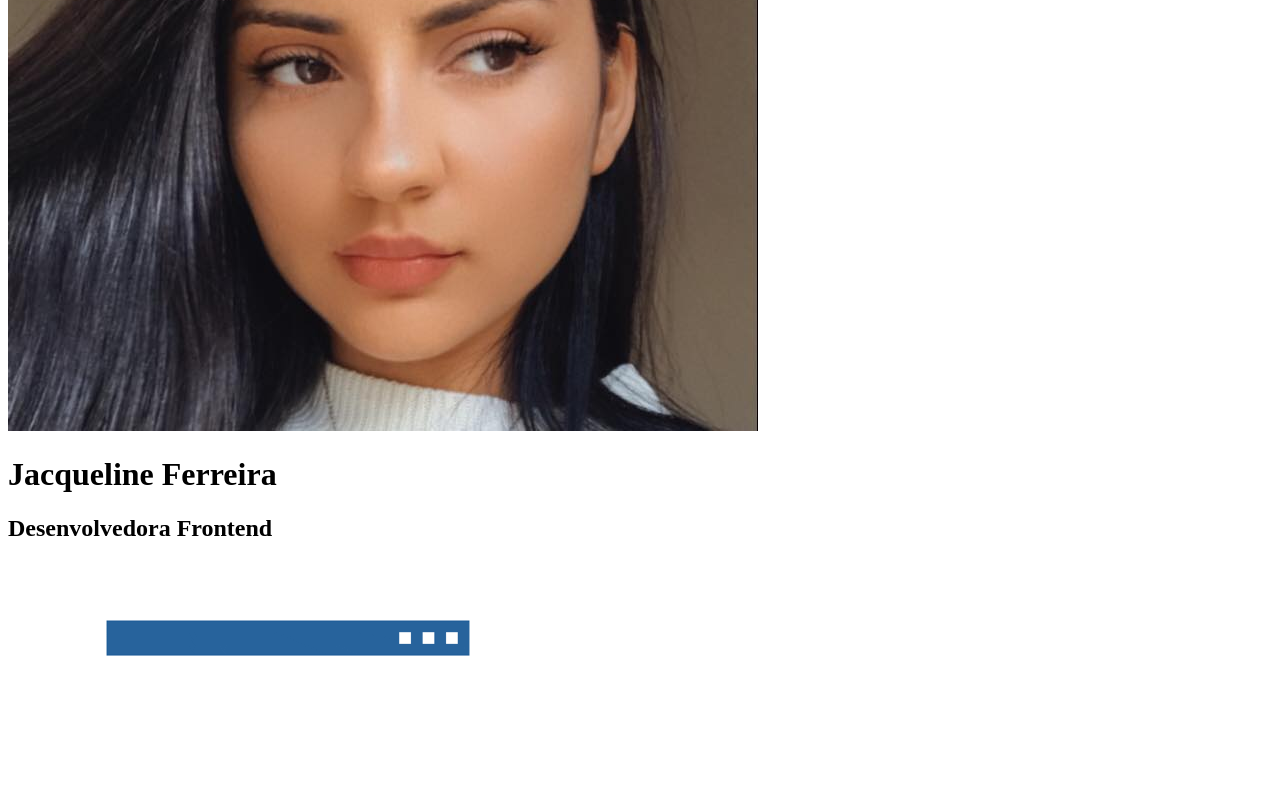
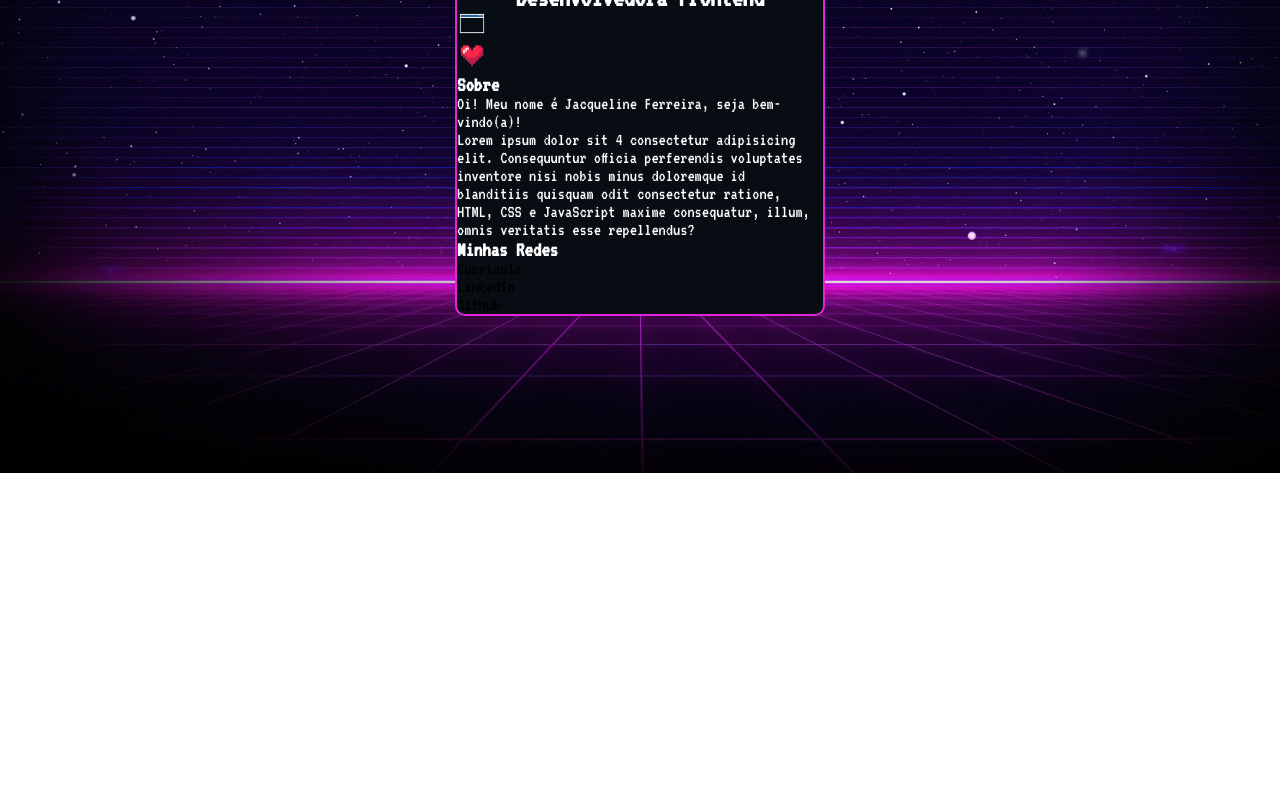
Before and after one commit to Jacqueline-dev/jacquecode, a plain HTML site: page index.html in a window 1280 px wide. Shown: the part 327-1138 px from the top of the page. After the commit the page ends 800 px from the top, so only its background shows below. Drawn offline with Linux system fonts and the light colour scheme.

Commit message:
estilizando com css

```diff
--- a/index.html
+++ b/index.html
@@ -9,7 +9,8 @@
   <link rel="preconnect" href="https://fonts.gstatic.com" crossorigin>
   <link href="https://fonts.googleapis.com/css2?family=VT323&display=swap" rel="stylesheet">
 
-  <link rel="stylesheet" href="assets/style.css">
+  <link rel="stylesheet" href="src/css/style.css">
+  <link rel="stylesheet" href="src/css/reset.css">
 
   <title>Jacque Dev</title>
 </head>
@@ -17,7 +18,7 @@
 
   <main class="cartao">
     <div class="minhas-informacoes">
-      <img src="src/imagens/foto-perfil.jpg" alt="foto de perfil">
+      <img src="src/imagens/foto-perfil.png" alt="foto de perfil">
       <h1 class="nome">Jacqueline Ferreira</h1>
       <h2 class="cargo">Desenvolvedora Frontend</h2>
     </div>
--- /dev/null
+++ b/src/css/reset.css
@@ -0,0 +1,14 @@
+*{
+  margin: 0;
+  padding: 0;
+  box-sizing: border-box;
+}
+
+ul{
+  list-style: none;
+}
+
+a{
+  text-decoration: none;
+  color: #000;
+}
--- /dev/null
+++ b/src/css/style.css
@@ -0,0 +1,34 @@
+body{
+  background-image:url(../imagens/fundo-site.jpg);
+  background-repeat: no-repeat;
+  background-size: cover;
+  background-position: center;
+
+  font-family:'VT323', monospace;
+  color:#fff;
+  font-size: 18px;
+
+  display: flex;
+  justify-content: center;
+  align-items: center;
+  min-height: 100vh;
+  padding: 30px;
+}
+
+.cartao{
+  background-color: #070d12;
+  width: 370px;
+  border: 2px solid #e126d9;
+  border-radius:10px;
+}
+
+.abas img{
+  width: 30px;
+}
+
+.cartao .minhas-informacoes {
+  padding-top:20px;
+  display: flex;
+  flex-direction: column;
+  align-items:center;
+}
```
Also changed, not shown: src/imagens/foto-perfil.jpg (deleted), src/imagens/foto-perfil.png (added).
